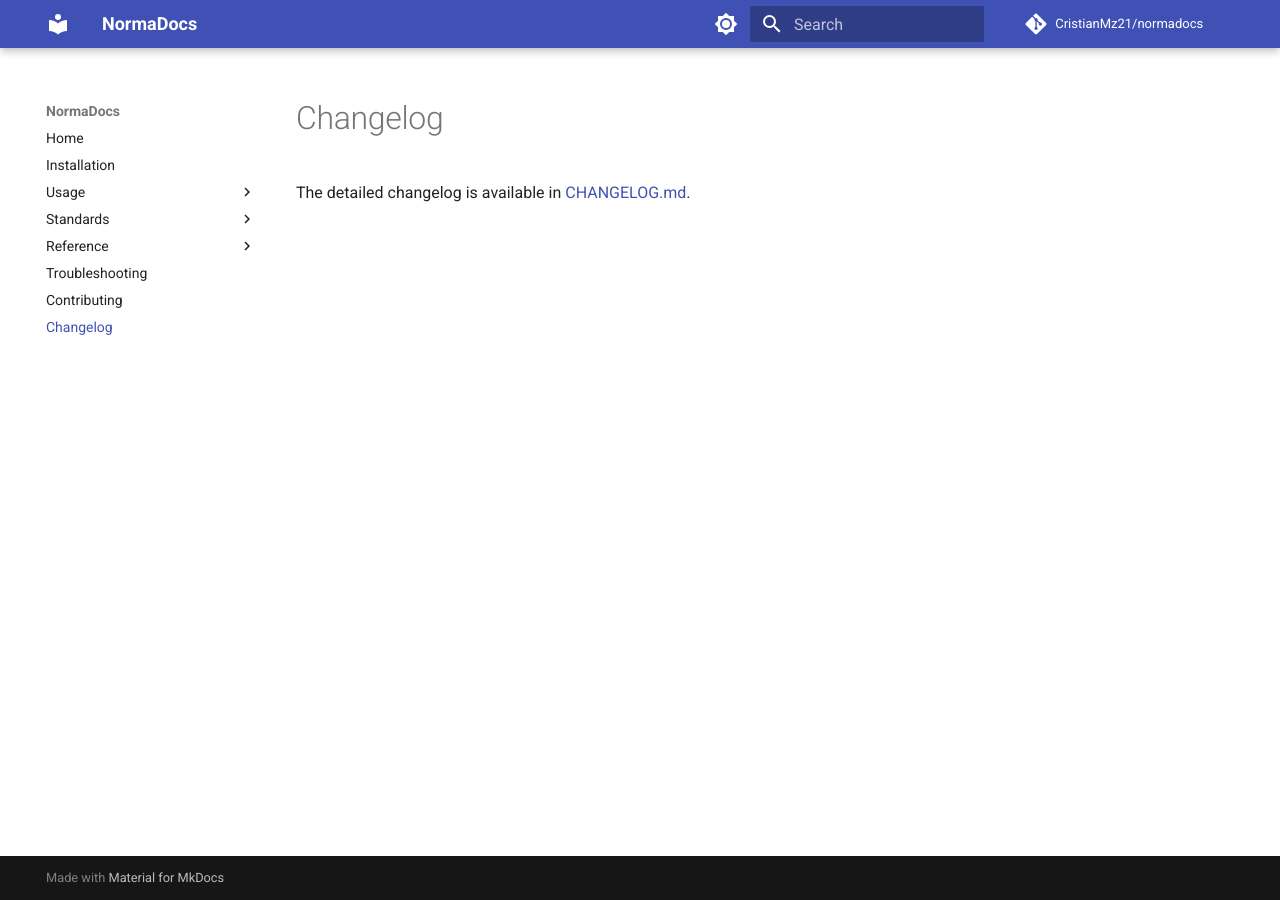
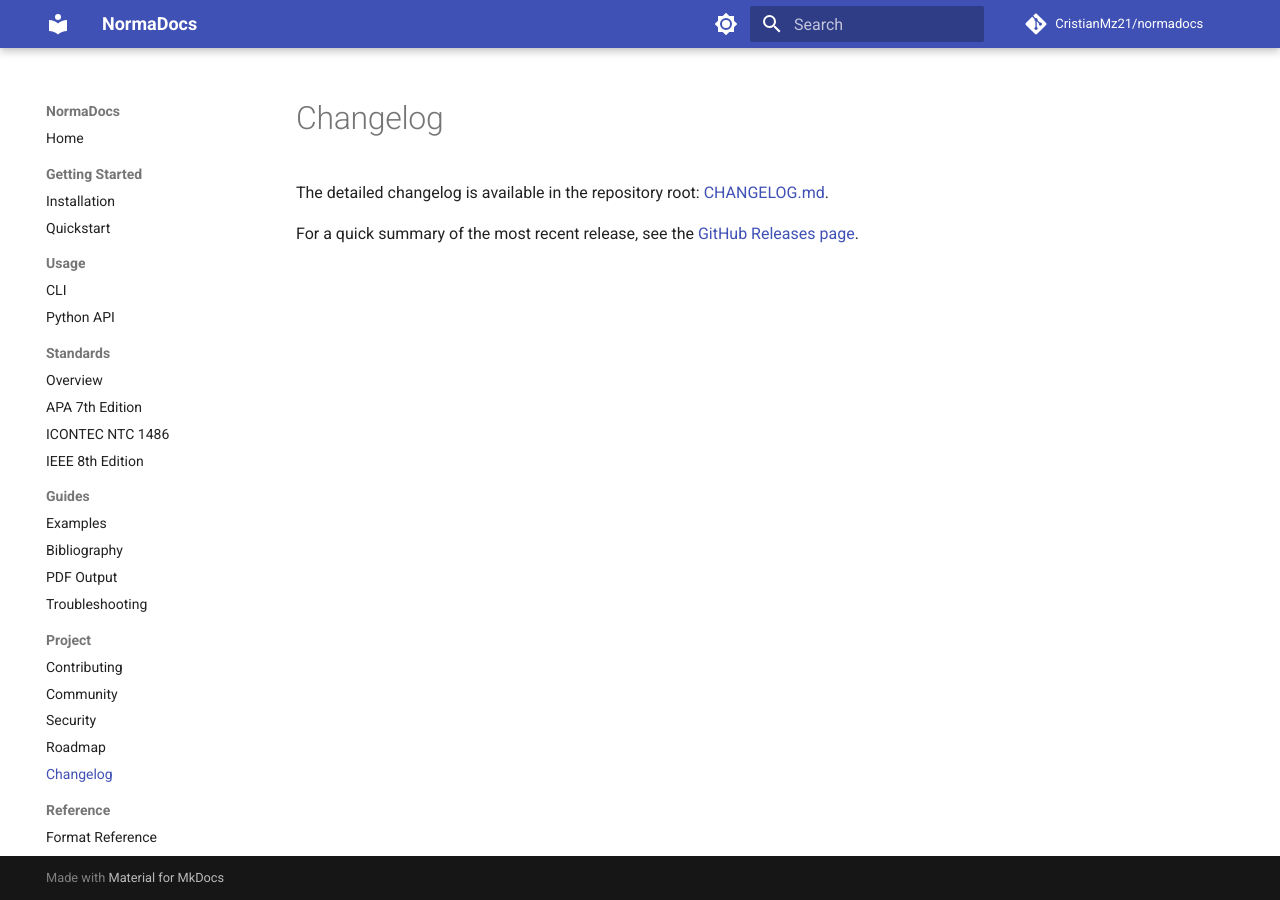
Before and after one commit to CristianMz21/normadocs, an MkDocs documentation site: the page built from docs/src/changelog.md, in a window 1280 px wide. Built offline with MkDocs 1.6.1 and Material for MkDocs 9.7.7, drawn with Linux system fonts in a browser that asks for light colours; comment, search, counter and statistics services are not loaded.

Commit message:
docs: fix documentation site deployment
docs: fix documentation site deployment

Fixes the failing 'Deploy Documentation' workflow by adding the
missing docs/requirements.txt, completing the MkDocs site
content, and tightening the workflow triggers and job shape.

Highlights:
- New docs pages: quickstart, examples, bibliography, pdf-output,
  community, security, roadmap.
- mkdocs.yml nav reorganized with Getting Started / Guides / Project
  sections; every required page is reachable.
- docs/requirements.txt pins mkdocs, mkdocs-material, pymdown-extensions,
  mkdocs-git-revision-date-localized-plugin (no exact patch pins).
- docs.yml: fixed on.push.paths filter (was 'mkdocs.yml', the actual
  file is 'docs/mkdocs.yml' so the workflow never matched), defensive
  fetch-depth, job naming, timeouts, explicit deploy step.
- .gitignore: also ignore docs/site/ (default mkdocs output).
- README: replaced the implied 'docs site is deployed' line with
  a description that matches reality until CI confirms deployment.

Validation:
- mkdocs build --strict: 0 warnings, exit 0
- ruff check .: all checks passed
- ruff format --check .: 91 files already formatted
- mypy src/normadocs: no issues found in 44 source files
- bandit -r src/normadocs: 0 issues
- make test: 574 passed, 3 skipped, 0 failed
- make build: wheel + sdist OK
- make check: all quality checks passed
- CI: Lint, Type, Security, Tests (Python 3.10-3.13), Build, Zero
  Annotations, Build documentation -> all green on PR #21.

No PyPI publish. No tag. No GitHub release. No version bump. No CI
weakening. No test removal. No inline suppressions. No fabricated
adoption claims. No secrets.

```diff
--- a/docs/mkdocs.yml
+++ b/docs/mkdocs.yml
@@ -1,8 +1,14 @@
 site_name: NormaDocs
+site_description: >-
+  NormaDocs converts Markdown to academically-formatted DOCX and PDF
+  documents following APA 7th Edition, ICONTEC NTC 1486, and IEEE 8th
+  Edition standards.
+site_url: https://cristianmz21.github.io/normadocs/
 repo_url: https://github.com/CristianMz21/normadocs
 repo_name: CristianMz21/normadocs
+edit_uri: edit/main/src/
+
 docs_dir: src
-edit_uri: edit/main/src/
 
 theme:
   name: material
@@ -19,6 +25,14 @@ theme:
       toggle:
         icon: material/brightness-4
         name: Switch to light mode
+  features:
+    - navigation.instant
+    - navigation.tracking
+    - navigation.sections
+    - navigation.top
+    - search.suggest
+    - search.highlight
+    - content.code.copy
 
 plugins:
   - search
@@ -27,20 +41,30 @@ plugins:
 
 nav:
   - Home: index.md
-  - Installation: installation.md
+  - Getting Started:
+      - Installation: installation.md
+      - Quickstart: quickstart.md
   - Usage:
       - CLI: usage/cli.md
-      - Library: usage/library.md
+      - Python API: usage/library.md
   - Standards:
-      - standards/index.md
-      - standards/apa7.md
-      - standards/icontec.md
-      - standards/ieee.md
+      - Overview: standards/index.md
+      - APA 7th Edition: standards/apa7.md
+      - ICONTEC NTC 1486: standards/icontec.md
+      - IEEE 8th Edition: standards/ieee.md
+  - Guides:
+      - Examples: examples.md
+      - Bibliography: bibliography.md
+      - PDF Output: pdf-output.md
+      - Troubleshooting: troubleshooting.md
+  - Project:
+      - Contributing: contributing.md
+      - Community: community.md
+      - Security: security.md
+      - Roadmap: roadmap.md
+      - Changelog: changelog.md
   - Reference:
-      - reference/formats.md
-  - Troubleshooting: troubleshooting.md
-  - Contributing: contributing.md
-  - Changelog: changelog.md
+      - Format Reference: reference/formats.md
 
 markdown_extensions:
   - pymdownx.highlight:
@@ -51,3 +75,5 @@ markdown_extensions:
   - admonition
   - pymdownx.details
   - pymdownx.mark
+  - toc:
+      permalink: true
--- /dev/null
+++ b/docs/requirements.txt
@@ -0,0 +1,4 @@
+mkdocs>=1.6,<2
+mkdocs-material>=9.5,<10
+pymdown-extensions>=10,<11
+mkdocs-git-revision-date-localized-plugin>=1.2,<2
--- a/docs/src/changelog.md
+++ b/docs/src/changelog.md
@@ -1,3 +1,7 @@
 # Changelog
 
-The detailed changelog is available in [CHANGELOG.md](../../CHANGELOG.md).
+The detailed changelog is available in the repository root:
+[CHANGELOG.md](https://github.com/CristianMz21/normadocs/blob/main/CHANGELOG.md).
+
+For a quick summary of the most recent release, see the
+[GitHub Releases page](https://github.com/CristianMz21/normadocs/releases).
```
Also changed, not shown: docs/src/bibliography.md (added, +81 -0 lines), docs/src/community.md (added, +60 -0 lines), docs/src/examples.md (added, +65 -0 lines), docs/src/pdf-output.md (added, +90 -0 lines), docs/src/quickstart.md (added, +95 -0 lines), docs/src/roadmap.md (added, +49 -0 lines), docs/src/security.md (added, +47 -0 lines), README.md, 2 other files.
